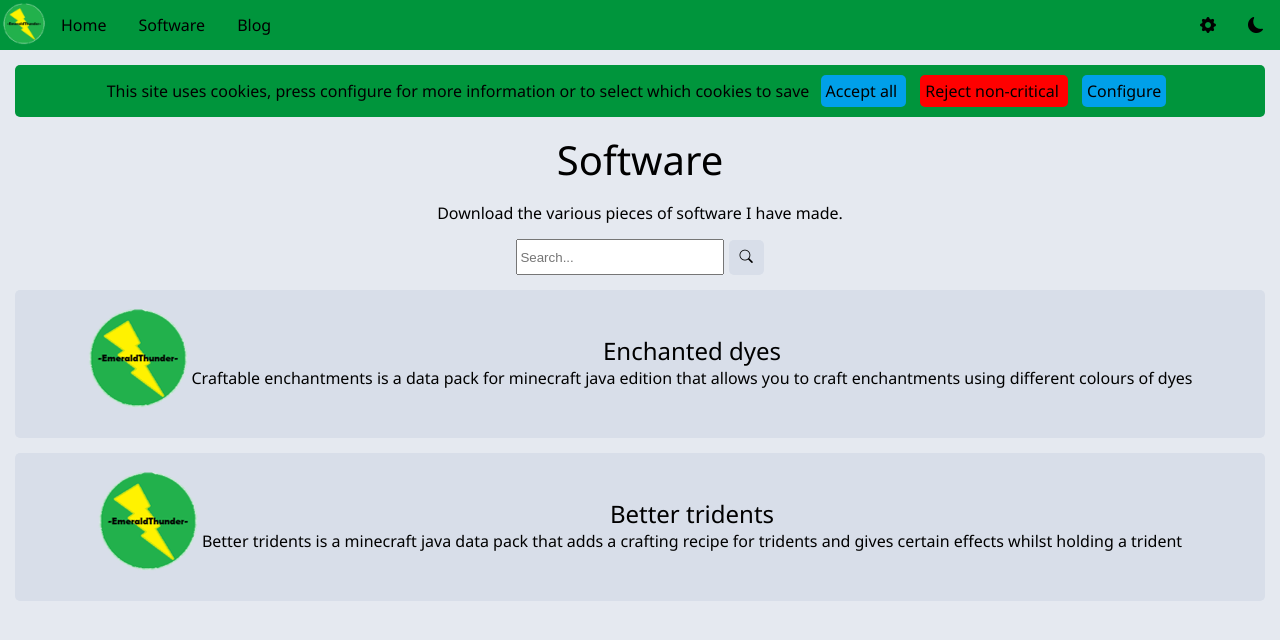
After one commit to EmeraldThunder1/my-website, a Flask app: page /software/ in a window 1280 px wide. The commit adds this page. Shown: the top 640 px of the page. Run offline with Flask 2, Linux system fonts and the light colour scheme; some libraries are stand-ins or nearby versions.

Commit message:
Added software display page

```diff
--- /dev/null
+++ b/data/software.json
@@ -0,0 +1,16 @@
+{
+    "software": [
+        {
+            "name": "Enchanted dyes",
+            "description": "Craftable enchantments is a data pack for minecraft java edition that allows you to craft enchantments using different colours of dyes",
+            "url": "https://github.com/EmeraldThunder1/enchanted-dyes",
+            "icon": ""
+        },
+        {
+            "name": "Better tridents",
+            "description": "Better tridents is a minecraft java data pack that adds a crafting recipe for tridents and gives certain effects whilst holding a trident",
+            "url": "https://github.com/EmeraldThunder1/better-tridents",
+            "icon": ""
+        }
+    ]
+}
--- a/main.py
+++ b/main.py
@@ -4,11 +4,13 @@ import json
 import os
 import markdown
 import re
+import requests
 
 app = Flask(__name__)
 
+
 class Post:
-    def __init__(self, title, content, date, url, sample, read_time, author):
+    def __init__(self, title, content, date, url, sample, read_time, author, tags):
         self.title = title
         self.content = content
         self.date = date
@@ -16,12 +18,32 @@ class Post:
         self.sample = sample
         self.read_time = read_time
         self.author = author
+        self.tags = tags
+
+
+class Software:
+    def __init__(self, name, description, icon, fileUrl):
+        self.fileUrl = fileUrl
+        self.name = name
+        self.description = description
+        self.url = self.getUrl()
+        self.icon = icon
+        self.repoName = self.getRepo()
+
+    def getUrl(self):
+        return self.name.lower().replace(" ", "-")
+
+    def getRepo(self):
+        return '/'.join(self.fileUrl.split("/")[-2: -1])
+
 
 blogPath = './data/posts/'
+
 
 @app.route('/')
 def index():
     return render_template('index.html')
+
 
 @app.route('/cookies/', methods=['GET', 'POST'])
 def cookies():
@@ -32,15 +54,16 @@ def cookies():
 
         cookie_string = ''
         for _cookie in data['cookies']:
-            cookie_string += str(int(True if request.form.get(_cookie['name']) == 'on' else False))
+            cookie_string += str(
+                int(True if request.form.get(_cookie['name']) == 'on' else False))
 
         print(cookie_string)
 
         response = make_response(render_template('index.html'))
 
-
         if cookie_string[0] == '1':
-            response.set_cookie('consent', cookie_string, expires=datetime.now() + timedelta(days=14))
+            response.set_cookie('consent', cookie_string,
+                                expires=datetime.now() + timedelta(days=14))
 
         for i in range(len(cookie_string)):
             if cookie_string[i] == '0':
@@ -48,15 +71,14 @@ def cookies():
 
         response.headers['location'] = url_for('index')
 
-
         return response, 302
-
 
     with open('data/cookies.json') as f:
         data = json.load(f)
         f.close()
 
     return render_template('cookies.html', cookies=data['cookies'])
+
 
 @app.route('/api/cookies/')
 def api_cookies():
@@ -65,6 +87,18 @@ def api_cookies():
         f.close()
 
     return jsonify(data)
+
+
+def getSoftware():
+    with open('data/software.json') as f:
+        data = json.load(f)
+        f.close()
+    software = []
+    for item in data['software']:
+        software.append(Software(item['name'], item['description'], item['icon'], item['url']))
+
+    return software
+
 
 def getPosts():
     # TODO: Rework entire post system
@@ -86,6 +120,8 @@ def getPosts():
         date = os.path.getmtime(blogPath + file)
         date = datetime.fromtimestamp(date)
 
+        tags = md.Meta['tags']
+
         author = md.Meta['author'][0]
 
         no_tags = re.sub(r'<.*?>', '', content)
@@ -93,13 +129,40 @@ def getPosts():
 
         read_time = round(len(no_tags) / 200)
 
-        posts.append(Post(name, content, date, file.split('.')[0], sample, read_time, author))
+        posts.append(Post(name, content, date, file.split('.')
+                     [0], sample, read_time, author, tags))
 
     return posts
 
-@app.route('/blog/')
+
+@app.route('/blog/', methods=['GET', 'POST'])
 def blog():
+    if request.method == 'POST':
+        search = request.form.get('search')
+
+        all_posts = getPosts()
+        posts = []
+
+        for post in all_posts:
+            if search.lower() in post.tags:
+                posts.append(post)
+
+                continue
+
+            if search.lower() in post.title.lower():
+                posts.append(post)
+
+                continue
+
+            if search.lower() in post.content.lower():
+                posts.append(post)
+
+                continue
+
+        return render_template('blog.html', posts=posts)
+
     return render_template('blog.html', posts=getPosts())
+
 
 @app.route('/blog/post/<post_name>/')
 def post(post_name):
@@ -116,13 +179,45 @@ def post(post_name):
 
     return render_template('post.html', post=render_post)
 
-@app.route('/api/blog/posts/')
-def api_blog_posts():
-    return jsonify(getPosts())
 
-@app.route('/api/blog/posts/<post_id>/')
-def api_post_id(post_id):
-    print(type(getPosts()))
-    return jsonify(getPosts()['posts'][int(post_id)])
+@app.route('/software/', methods=['GET', 'POST'])
+def software():
+
+    if request.method == 'POST':
+        search = request.form.get('search')
+
+        software = getSoftware()
+        software_list = []
+
+        for item in software:
+            if search.lower() in item.name.lower():
+                software_list.append(item)
+
+                continue
+
+            if search.lower() in item.description.lower():
+                software_list.append(item)
+
+                continue
+
+        return render_template('software.html', software=software_list)
+
+    return render_template('software.html', software=getSoftware())
+
+@app.route('/software/<download_name>/')
+def download(download_name):
+    software = getSoftware()
+
+    download = None
+    for item in software:
+        if item.url == download_name:
+            download = item
+            break
+
+    if download == None:
+        return '404 this is a placeholder'
+
+    return render_template('download.html', software=download)
+
 
 app.run('localhost')
--- a/static/css/index.css
+++ b/static/css/index.css
@@ -1,4 +1,5 @@
 @import url('https://fonts.googleapis.com/css2?family=Noto+Sans&display=swap');
+@import url('https://fonts.googleapis.com/css2?family=JetBrains+Mono&display=swap');
 
 .no-style {
     list-style-type: none;
@@ -160,3 +161,33 @@
     margin-left: 7px;
     margin-right: 7px;
 }
+
+.search-size {
+    width: 200px;
+    height: 30px;
+}
+
+.button-size {
+    width: 35px;
+    height: 35px;
+}
+
+.dark-link {
+    color: #88c0d0;
+}
+
+.dark-link:visited {
+    color: #81a1c1;
+}
+
+.tag-margin {
+    margin: 5px;
+}
+
+.inline {
+    display: inline;
+}
+
+.inline-block {
+    display: inline-block;
+}
--- a/static/js/index.js
+++ b/static/js/index.js
@@ -1,4 +1,9 @@
 function onLoad () {
+    let location = window.location;
+    if (location.pathname.startsWith('/blog/post/')) {
+        injectClasses();
+    }
+
     popupVisibility();
     loadTheme();
 }
--- a/templates/navbar.html
+++ b/templates/navbar.html
@@ -3,7 +3,7 @@
     <ul class="no-style no-pad light-nav no-overflow">
         <li class="left" title="Home"><a href="/"><img src="../../../static/images/logo.png" width="42" height="42" class="img-pad"></a></li>
         <li class="left light-hover"><a href="/" class="block nav-pad light-colour no-decoration">Home</a></li>
-        <li class="left light-hover"><a href="javascript:void();" class="block nav-pad light-colour no-decoration">Software</a></li>
+        <li class="left light-hover"><a href="/software" class="block nav-pad light-colour no-decoration">Software</a></li>
         <li class="left light-hover"><a href="/blog/" class="block nav-pad light-colour no-decoration">Blog</a></li>
         <li class="right light-hover" id="-theme-light" title="Switch to light theme"><a href="javascript:setTheme('light')" class="block nav-pad light-colour no-decoration">
             <!--Bootstrap icons-->
--- /dev/null
+++ b/templates/software.html
@@ -0,0 +1,61 @@
+<!DOCTYPE html>
+<html lang="en" class="no-pad height-100">
+    <head>
+        <meta charset="UTF-8">
+        <meta name="viewport" content="width=device-width, initial-scale=1.0">
+        <meta name="description" content="EmeraldThunder's website, download my various pieces of software">
+        <title>Software - EmeraldThunder</title>
+
+        <link rel="stylesheet" href="../static/css/index.css" type="text/css">
+        <link rel="shortcut icon" href="../static/images/logo.png">
+        <link rel="stylesheet" href="https://cdn.jsdelivr.net/npm/bootstrap-icons@1.5.0/font/bootstrap-icons.css">
+    </head>
+    <body class="no-pad noto-font height-100 light-colour light-background" onload="onLoad();">
+        {%include "navbar.html"%}
+        {%include "popups/noscript.html"%}
+        {%include "popups/cookieConsent.html"%}
+
+        <div class="text-large centre popup-margin">
+            Software
+        </div>
+        <div class="centre popup-margin">
+            Download the various pieces of software I have made.
+        </div>
+
+        <div class="centre popup-margin">
+            <form action="" method="post">
+                <input type="text" name="search" placeholder="Search..." class="search-size">
+                <button type="submit" class="button-size light-section no-outline rounded light-colour button">
+                    <i class="bi bi-search"></i>
+                </button>
+            </form>
+        </div>
+
+        {%for download in software%}
+        <a href="{{download.url}}" class="light-colour">
+            <div class="centre nav-pad rounded light-section popup-margin popup-padding">
+                <table class="inline-block">
+                    <tr>
+                        <td>
+                           <img src="{%if download.icon%}{{download.icon}}{%else%}../static/images/logo.png{%endif%}">
+                        </td>
+                        <td>
+                            <span class="text-medium">
+                                {{download.name}}
+                            </span><br>
+                            <span class="inline-block">
+                                {{download.description}}
+                            </span>
+                        </td>
+                    </tr>
+                </table>
+            </div>
+        </a>
+        {%endfor%}
+
+
+        <script src="../static/js/index.js"></script>
+        <script src="../static/js/cookies.js"></script>
+        <script src="../static/js/switchTheme.js"></script>
+    </body>
+</html>
```
Also changed, not shown: static/js/injectClasses.js (added, +11 -0 lines), templates/blog.html (+16 -2 lines), templates/download.html (added, +26 -0 lines), templates/post.html (+11 -2 lines).
